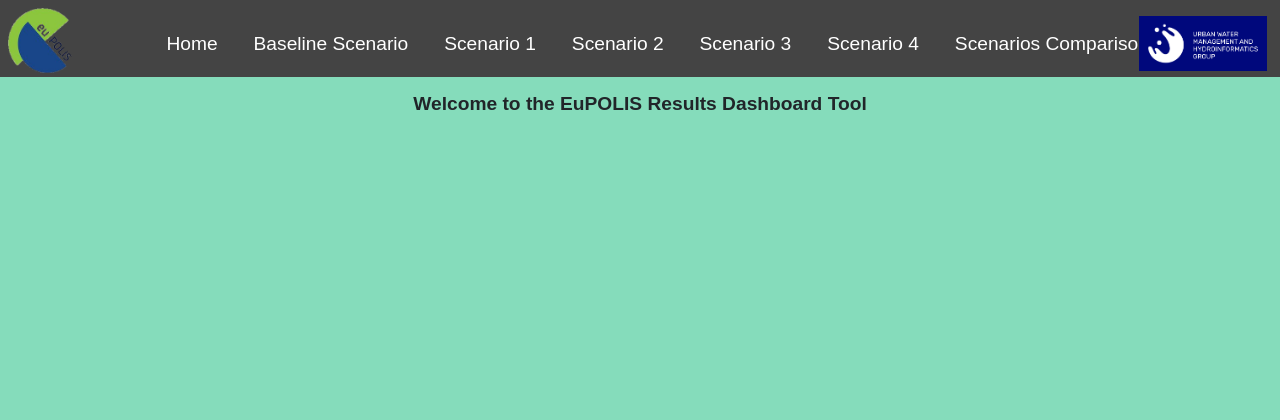
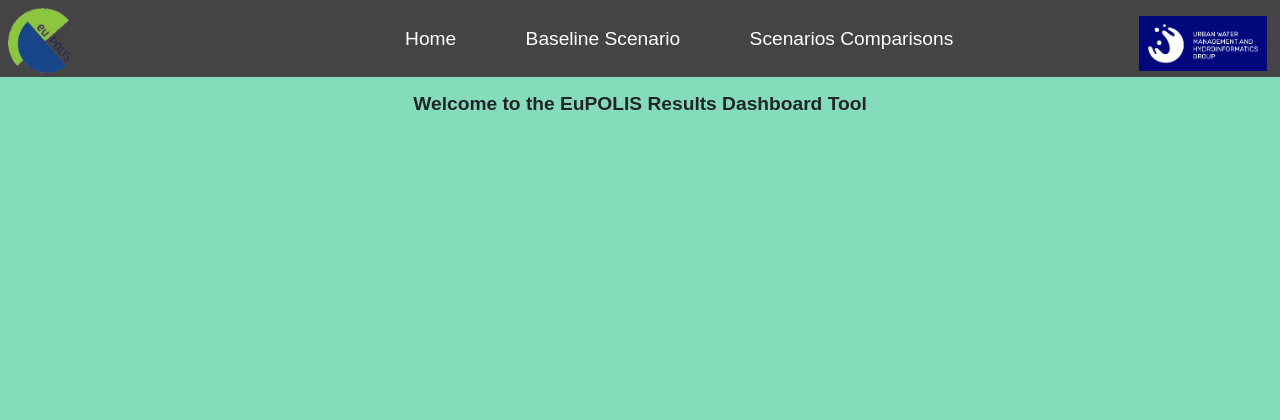
Before and after one commit to spyrostsat/euPOLIS-Results-Dashboard-Tool, a Flask app: page / in a window 1280 px wide. Shown: the top 420 px of the page. Run offline with Flask 2, Linux system fonts and the light colour scheme.

Commit message:
new commit

```diff
--- a/static/main.css
+++ b/static/main.css
@@ -16,9 +16,9 @@ html, body {
 }
 
 .nav-bar li {
-     padding-top: 30px;
-     padding-left: 5px;
-     padding-bottom: 30px;
+     margin-left: 3vw;
+     padding-top: 1.9vw;
+     padding-bottom: 1.8vw;
      display: inline-block;
 }
 
--- a/templates/layout.html
+++ b/templates/layout.html
@@ -30,12 +30,8 @@
           <a target="_blank" href="https://uwmh.eu/"><img id="uwmh-img-container" src="{{ url_for('static', filename='images/uwmh_logo.jpg') }}" alt="UWMH Logo" style="width:10%;"></a>
 
           <ul class="nav-bar">
-               <li><a class="active" href="{{ url_for('home') }}">Home</a></li>
+               <li><a href="{{ url_for('home') }}">Home</a></li>
                <li><a href="{{ url_for('baseline_scenario') }}">Baseline Scenario</a></li>
-               <li><a href="{{ url_for('scenario_1') }}">Scenario 1</a></li>
-               <li><a href="{{ url_for('scenario_2') }}">Scenario 2</a></li>
-               <li><a href="{{ url_for('scenario_3') }}">Scenario 3</a></li>
-               <li><a href="{{ url_for('scenario_4') }}">Scenario 4</a></li>
                <li><a href="{{ url_for('comparisons') }}">Scenarios Comparisons</a></li>
           </ul>
 
```
